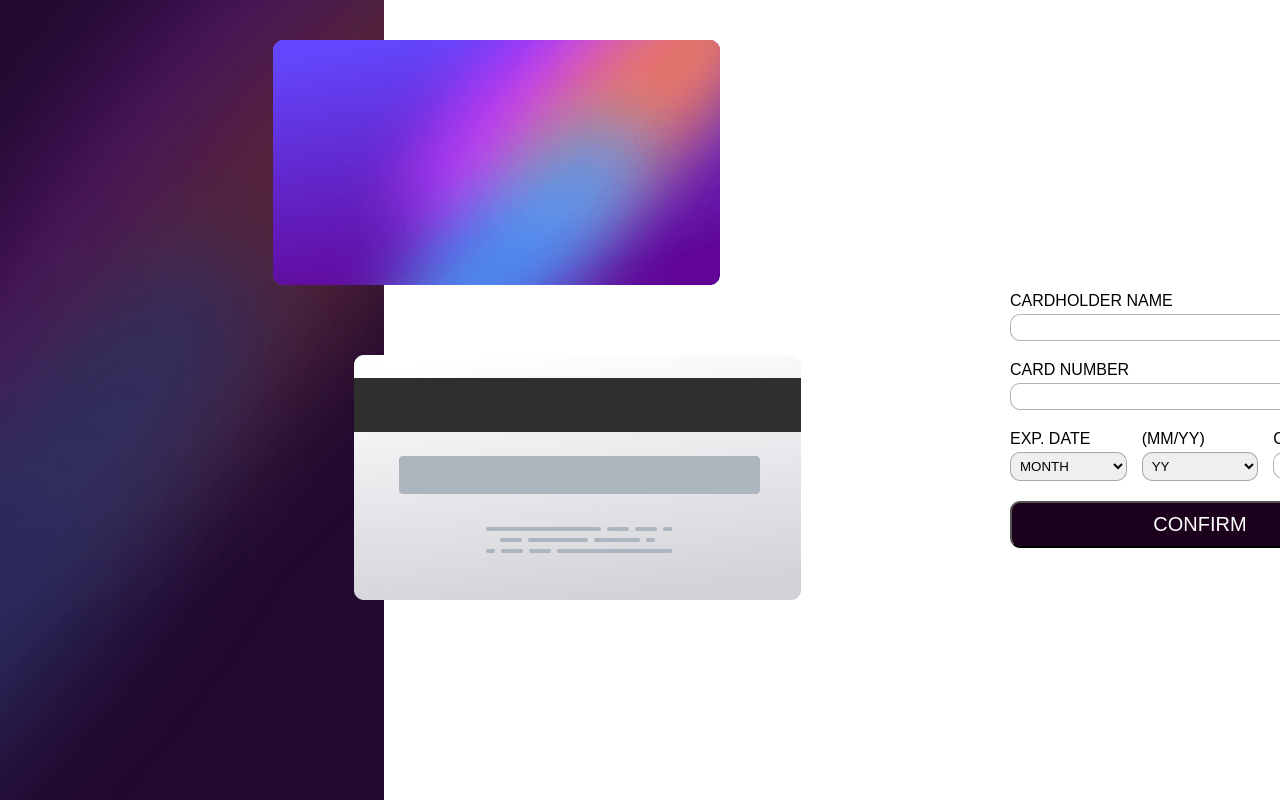
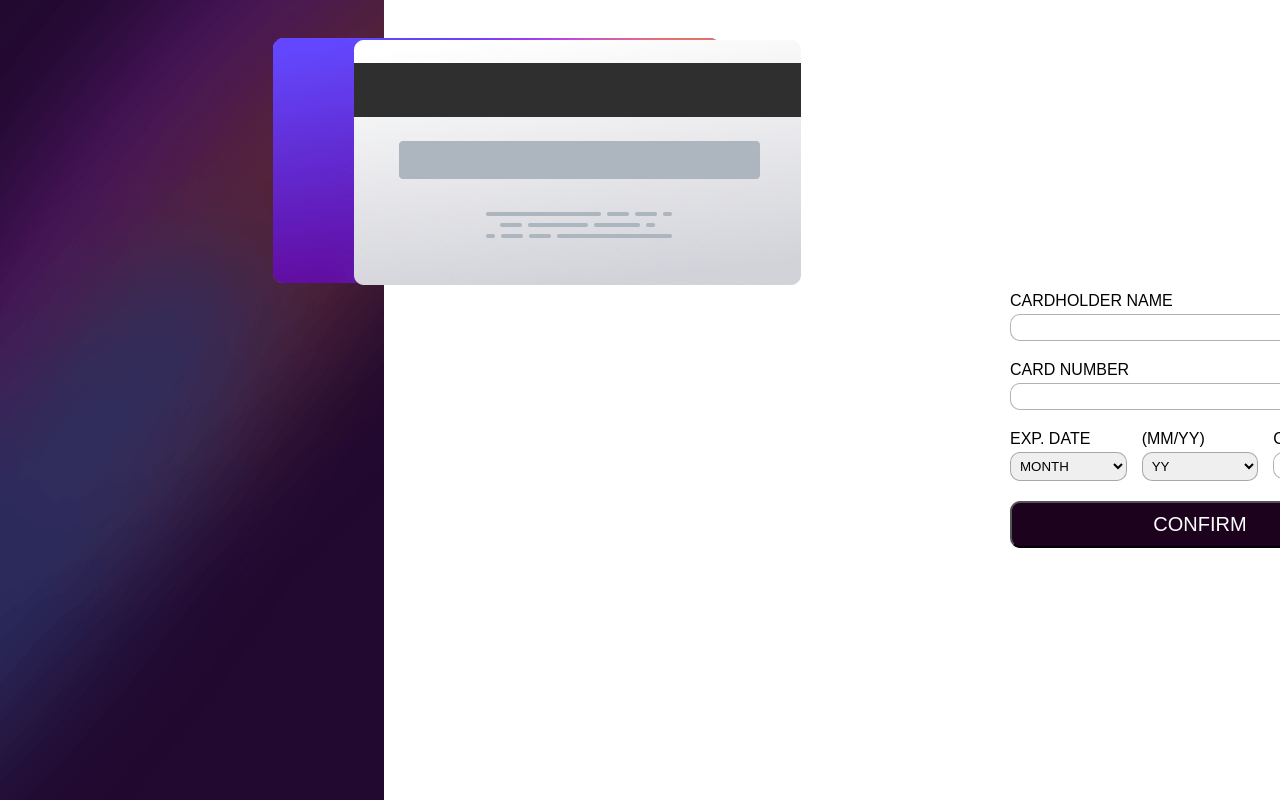
Before and after one commit to AmarachiChukwuma/credit, a plain HTML site: page index.html in a window 1280 px wide. Shown: the top 800 px of the page. Drawn offline with Linux system fonts and the light colour scheme.

Commit message:
Update styles.css

```diff
--- a/styles.css
+++ b/styles.css
@@ -34,7 +34,7 @@ body{
     position: absolute;
     float: right;
     right: 680px;
-    margin-top: 5px;
+    margin-top: 3px;
 
 }
 
@@ -42,7 +42,7 @@ body{
     position: absolute;
     float: right;
     right: 599px;
-    margin-top: 80%;
+    margin-top: 5px;
     margin-bottom: 8px;
 }
 
```
